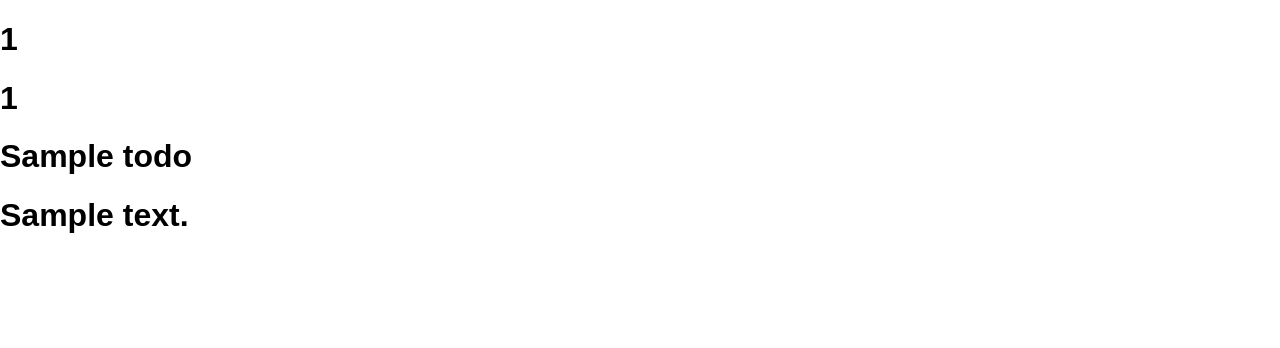
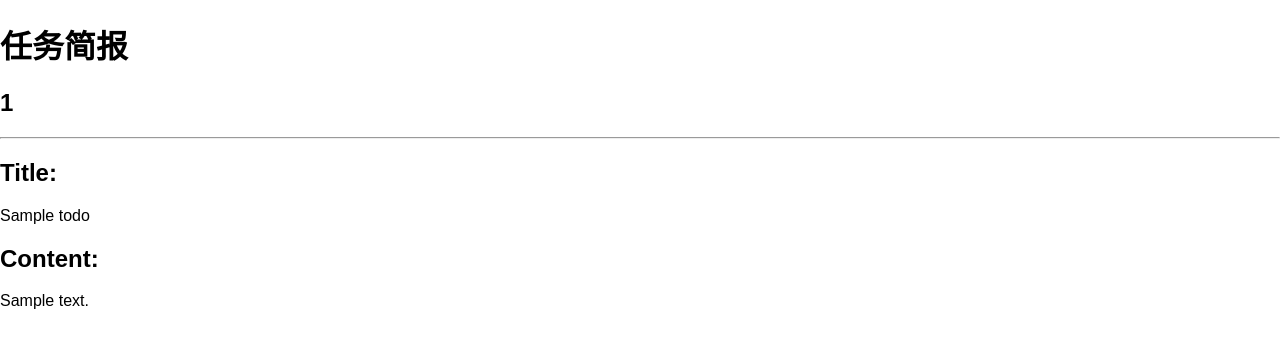
Before and after one commit to Curt-H/bgztech, a Django app: template templates/todolist/todo_content.html in a window 1280 px wide. Shown: the top 348 px of the page. Run offline with Django 3.2, Linux system fonts and the light colour scheme; the template is opened without the code that fills it: most values are stand-ins (such as "Sample title", 1, 10 or a date in 2020); parts of the project's set-up code (start-up, migrations or seed data) failed here and were passed over.

Commit message:
Feature: Show todo content

```diff
--- a/templates/todolist/todo_content.html
+++ b/templates/todolist/todo_content.html
@@ -10,10 +10,13 @@
     <link rel="stylesheet" href="{% static 'css/pure-css/buttons-min.css' %}">
 </head>
 <body>
-<h1>{{ todo.id }}</h1>
-<h1>{{ todo.uuid }}</h1>
-<h1>{{ todo.title }}</h1>
-<h1>{{ todo.content }}</h1>
+<h1>任务简报</h1>
+<h2>{{ todo.uuid }}</h2>
+<hr>
+<h2>Title:</h2>
+<p>{{ todo.title }}</p>
+<h2>Content:</h2>
+<p>{{ todo.content }}</p>
 {% csrf_token %}
 </body>
 </html>
--- a/todolist/urls.py
+++ b/todolist/urls.py
@@ -11,4 +11,5 @@ urlpatterns = [
                   path('todo/new/submit', views.new_submit, name='todo new post'),
                   path('todo/edit', views.edit, name='todo edit'),
                   path('todo/<uuid:todo_id>', views.todo_content, name='todo content'),
+                  path('todo/<uuid:todo_id>/delete', views.todo_delete, name='todo delete'),
               ] + static(settings.MEDIA_URL, document_root=settings.MEDIA_ROOT)
```
